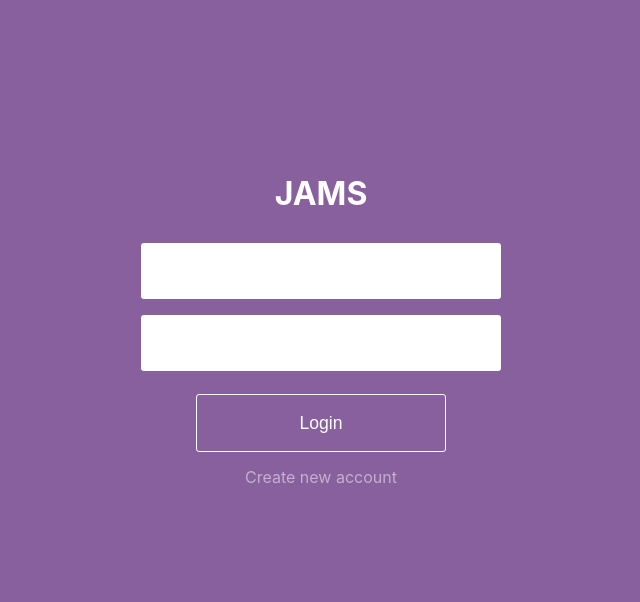
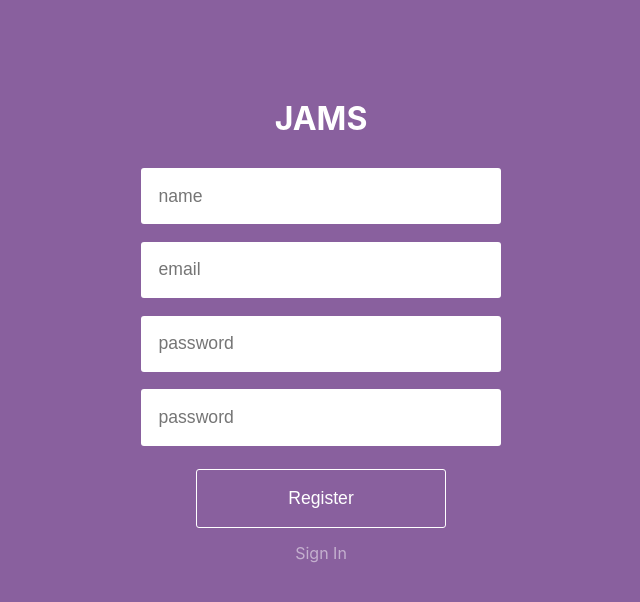
Before and after one commit to FLIU253/Job-application-management-system, a React (Create React App) app in the folder frontend/: page / in a window 1280 px wide. Shown: the top 602 px of the page, without its empty margins (319-959 px from the left). Built offline with nearby package versions, Linux system fonts and the light colour scheme.

Commit message:
Register component added

```diff
--- a/frontend/src/App.js
+++ b/frontend/src/App.js
@@ -7,7 +7,7 @@ import Register from './pages/register.component';
 export default class App extends Component{
   render() {
     return(
-      <Login/>
+      <Register/>
     );
   }
 }
--- /dev/null
+++ b/frontend/src/components/custom-button.component.jsx
@@ -0,0 +1,26 @@
+import React from 'react';
+import styled from 'styled-components';
+
+const SignInButton = styled.button`
+  transition: all 0.15s ease-out 0s;
+  background: transparent;
+  color: #fff;
+  border: 1px solid #fff;
+  width: 250px;
+  padding: 1em;
+  font-size: 1.1em;
+  border-radius: 3px;
+  cursor: pointer;
+  margin-top: 15px;
+  margin-bottom: 15px;
+  :hover{
+    background: #fff;
+    color: #89609E;
+  }
+`;
+
+const CustomButton = ({children, ...otherProps}) => (
+<SignInButton {...otherProps}>{children}</SignInButton>
+);
+
+export default CustomButton;
--- a/frontend/src/components/form-input.component.jsx
+++ b/frontend/src/components/form-input.component.jsx
@@ -8,6 +8,7 @@ const InputSection = styled.input`
   width: 325px;
   padding: 1em 1em;
   font-size: 1.1em;
+  margin: 0.5em 0;
 `;
 
 const FormInput = ({handleChange, label, ...otherProps}) => (
--- a/frontend/src/pages/login.component.jsx
+++ b/frontend/src/pages/login.component.jsx
@@ -1,6 +1,7 @@
 import React from 'react';
 import styled from 'styled-components';
 import FormInput from '../components/form-input.component';
+import CustomButton from '../components/custom-button.component';
 
 const Login = styled.div`
   display: flex;
@@ -9,24 +10,6 @@ const Login = styled.div`
   align-items: center;
   text-align: center;
   min-height: 80vh;
-`;
-
-const SignInButton = styled.button`
-  transition: all 0.15s ease-out 0s;
-  background: transparent;
-  color: #fff;
-  border: 1px solid #fff;
-  width: 250px;
-  padding: 1em;
-  font-size: 1.1em;
-  border-radius: 3px;
-  cursor: pointer;
-  margin-top: 15px;
-  margin-bottom: 15px;
-  :hover{
-    background: #fff;
-    color: #89609E;
-  }
 `;
 
 const CreateAccLink = styled.a`
@@ -39,13 +22,13 @@ const CreateAccLink = styled.a`
 const LoginPage = () => (
   <Login>
       <h1 style = {{color: '#fff'}}>JAMS</h1>
-      <div style = {{margin: '0.5em 0'}}>
-      <FormInput type="email" required name="email"/>
+      <div>
+      <FormInput type="email" required name="email" placeholder = "email"/>
       </div>
-      <div style = {{margin: '0.5em 0'}}>
-      <FormInput type="password" required name = "password"/>
+      <div>
+      <FormInput type="password" required name = "password" placeholder = "password"/>
       </div>
-      <SignInButton>Login</SignInButton>
+      <CustomButton>Login</CustomButton>
       <CreateAccLink href="/">Create new account</CreateAccLink>
   </Login>
 );
--- a/frontend/src/pages/register.component.jsx
+++ b/frontend/src/pages/register.component.jsx
@@ -1,8 +1,38 @@
 import React from 'react';
+import FormInput from '../components/form-input.component';
+import styled from 'styled-components';
+import CustomButton from '../components/custom-button.component';
 
-const Register = () => {
+const Register = styled.div`
+  display: flex;
+  flex-direction: column;
+  justify-content: center;
+  align-items: center;
+  text-align: center;
+  min-height: 80vh;
+`;
 
-    return <div>Register</div>;
+const Signin = styled.a`
+  color: rgba(255, 255, 255, 0.5);
+  text-decoration: none;
+  :hover{
+    color: #fff;
+  }
+`;
+
+const RegisterPage = () => {
+
+    return(
+        <Register>
+            <h1 style = {{color: '#fff'}}>JAMS</h1>
+            <FormInput type = "text"  placeholder = "name" required/>
+            <FormInput type = "email" placeholder = "email" required/>
+            <FormInput type = "password" placeholder = "password" required/>
+            <FormInput type = "password" placeholder = "password" required/>
+            <CustomButton>Register</CustomButton>
+            <Signin href="/">Sign In</Signin>
+        </Register>
+    );
 }
 
-export default Register;
+export default RegisterPage;
```
